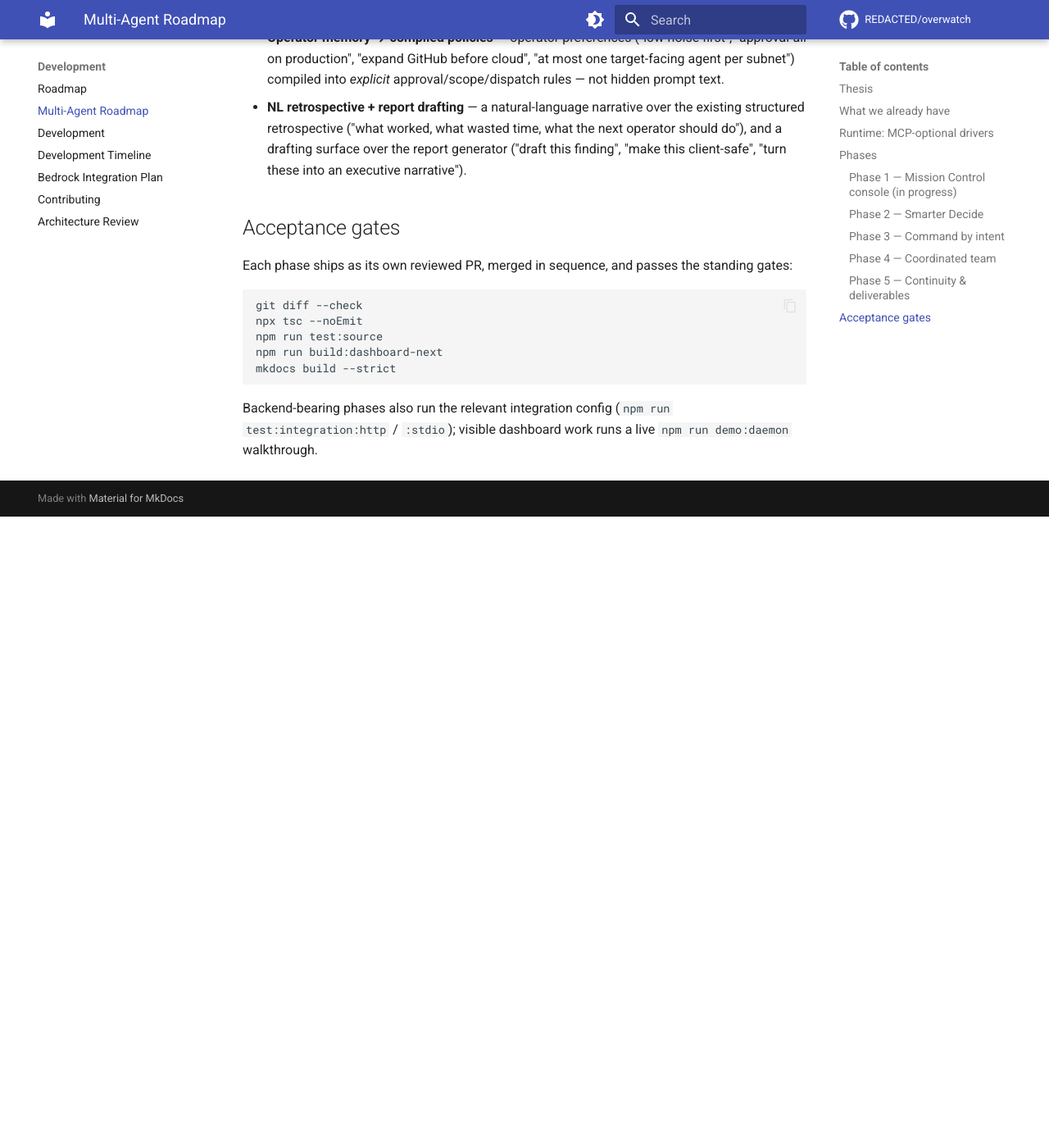
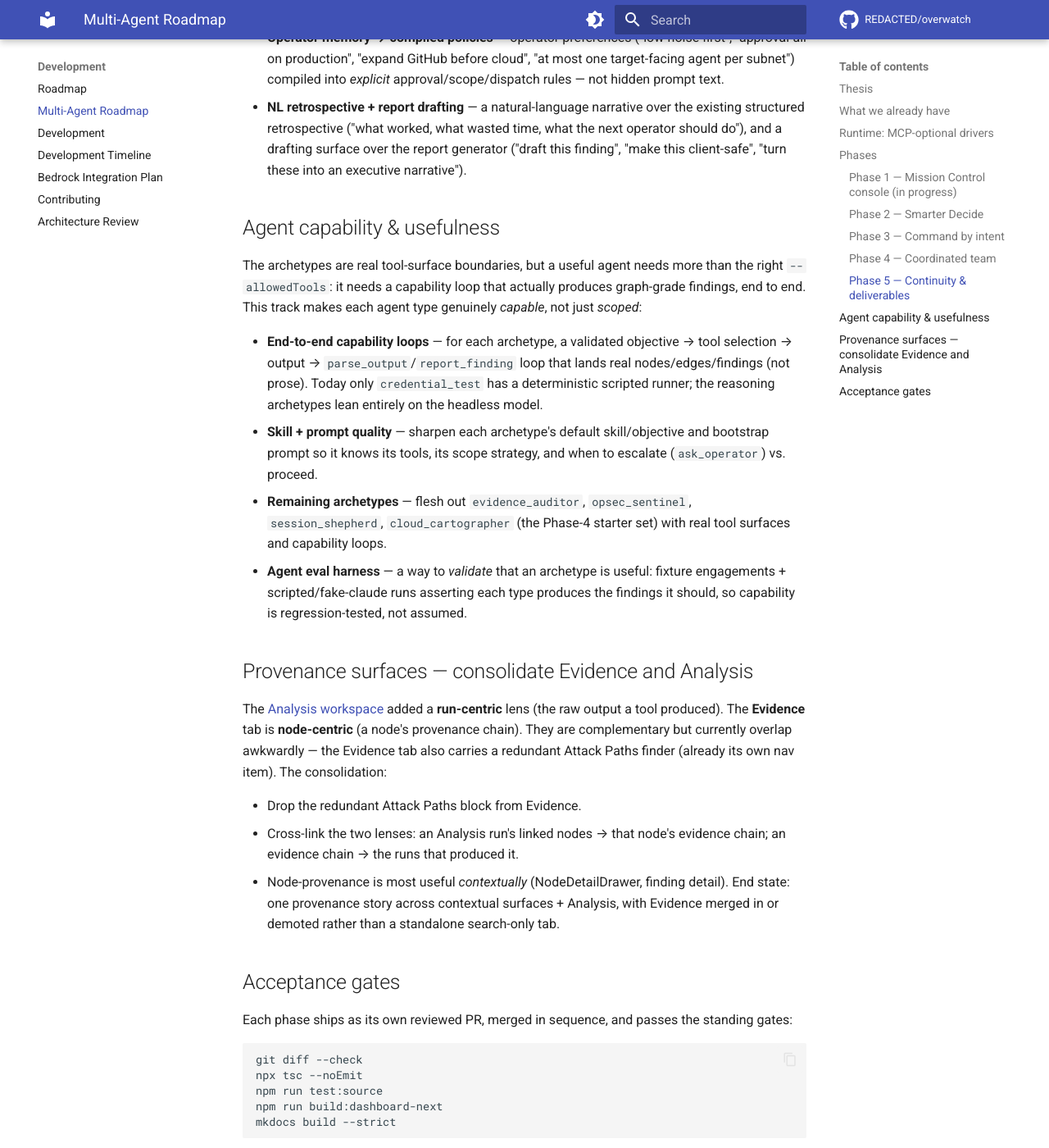
Before and after one commit to professor-moody/overwatch, an MkDocs documentation site: the page built from docs/multi-agent-roadmap.md, in a window 1280 px wide and 1400 px high, scrolled down 3694 px. Shown: the whole window at 82% size. Built offline with MkDocs 1.6.1 and Material for MkDocs 9.7.7, drawn with Linux system fonts in a browser that asks for light colours; comment, search, counter and statistics services are not loaded; before the commit the page ends 4324 px from its top, so only the background shows below that.

Commit message:
docs: roadmap — agent capability track + Evidence/Analysis provenance consolidation (#27)
Capture two follow-ups surfaced while reviewing the Analysis workspace:
- Agent capability & usefulness: validated end-to-end capability loops per
  archetype, skill/prompt quality, the remaining archetypes, and an eval
  harness so usefulness is regression-tested, not assumed.
- Provenance surfaces: Evidence (node-centric) and Analysis (run-centric)
  overlap; drop the redundant Attack Paths block from Evidence, cross-link
  the two, and consolidate node-provenance toward contextual surfaces.

Co-authored-by: professor-moody <keys@nimbus.lan>

```diff
--- a/docs/multi-agent-roadmap.md
+++ b/docs/multi-agent-roadmap.md
@@ -81,6 +81,43 @@ The heaviest backend, and the biggest "team" leap.
 - **Operator memory → compiled policies** — operator preferences ("low-noise first", "approval-all on production", "expand GitHub before cloud", "at most one target-facing agent per subnet") compiled into *explicit* approval/scope/dispatch rules — not hidden prompt text.
 - **NL retrospective + report drafting** — a natural-language narrative over the existing structured retrospective ("what worked, what wasted time, what the next operator should do"), and a drafting surface over the report generator ("draft this finding", "make this client-safe", "turn these into an executive narrative").
 
+## Agent capability & usefulness
+
+The archetypes are real tool-surface boundaries, but a useful agent needs more
+than the right `--allowedTools`: it needs a capability loop that actually
+produces graph-grade findings, end to end. This track makes each agent type
+genuinely *capable*, not just *scoped*:
+
+- **End-to-end capability loops** — for each archetype, a validated
+  objective → tool selection → output → `parse_output`/`report_finding` loop
+  that lands real nodes/edges/findings (not prose). Today only `credential_test`
+  has a deterministic scripted runner; the reasoning archetypes lean entirely on
+  the headless model.
+- **Skill + prompt quality** — sharpen each archetype's default skill/objective
+  and bootstrap prompt so it knows its tools, its scope strategy, and when to
+  escalate (`ask_operator`) vs. proceed.
+- **Remaining archetypes** — flesh out `evidence_auditor`, `opsec_sentinel`,
+  `session_shepherd`, `cloud_cartographer` (the Phase-4 starter set) with real
+  tool surfaces and capability loops.
+- **Agent eval harness** — a way to *validate* that an archetype is useful:
+  fixture engagements + scripted/fake-claude runs asserting each type produces
+  the findings it should, so capability is regression-tested, not assumed.
+
+## Provenance surfaces — consolidate Evidence and Analysis
+
+The [Analysis workspace](operator-cockpit.md) added a **run-centric** lens (the
+raw output a tool produced). The **Evidence** tab is **node-centric** (a node's
+provenance chain). They are complementary but currently overlap awkwardly — the
+Evidence tab also carries a redundant Attack Paths finder (already its own nav
+item). The consolidation:
+
+- Drop the redundant Attack Paths block from Evidence.
+- Cross-link the two lenses: an Analysis run's linked nodes → that node's
+  evidence chain; an evidence chain → the runs that produced it.
+- Node-provenance is most useful *contextually* (NodeDetailDrawer, finding
+  detail). End state: one provenance story across contextual surfaces + Analysis,
+  with Evidence merged in or demoted rather than a standalone search-only tab.
+
 ## Acceptance gates
 
 Each phase ships as its own reviewed PR, merged in sequence, and passes the standing gates:
```
